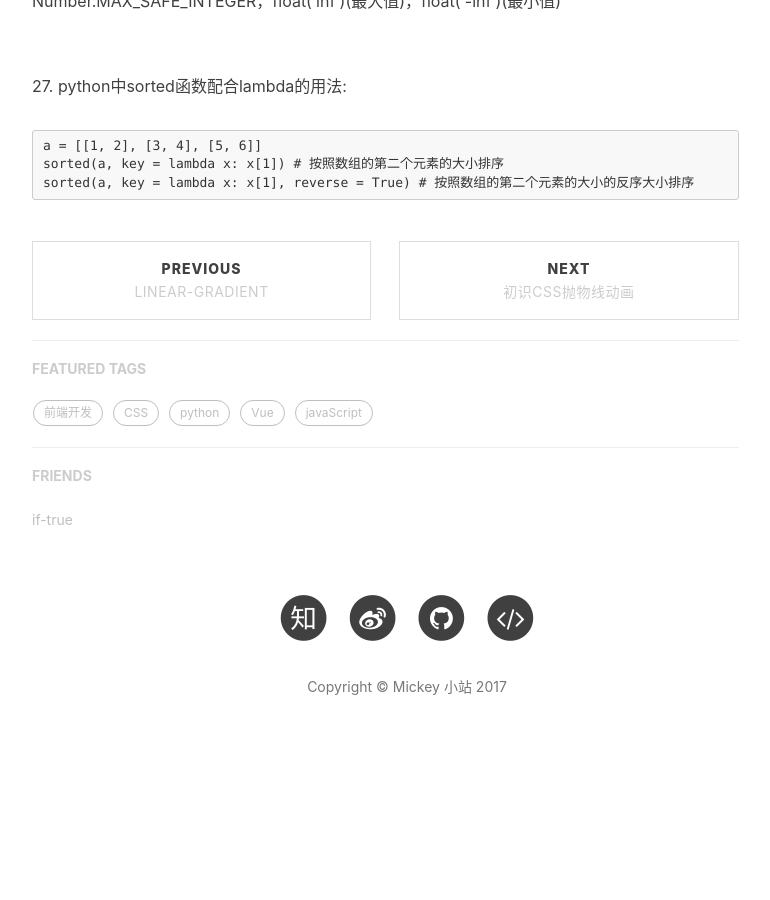
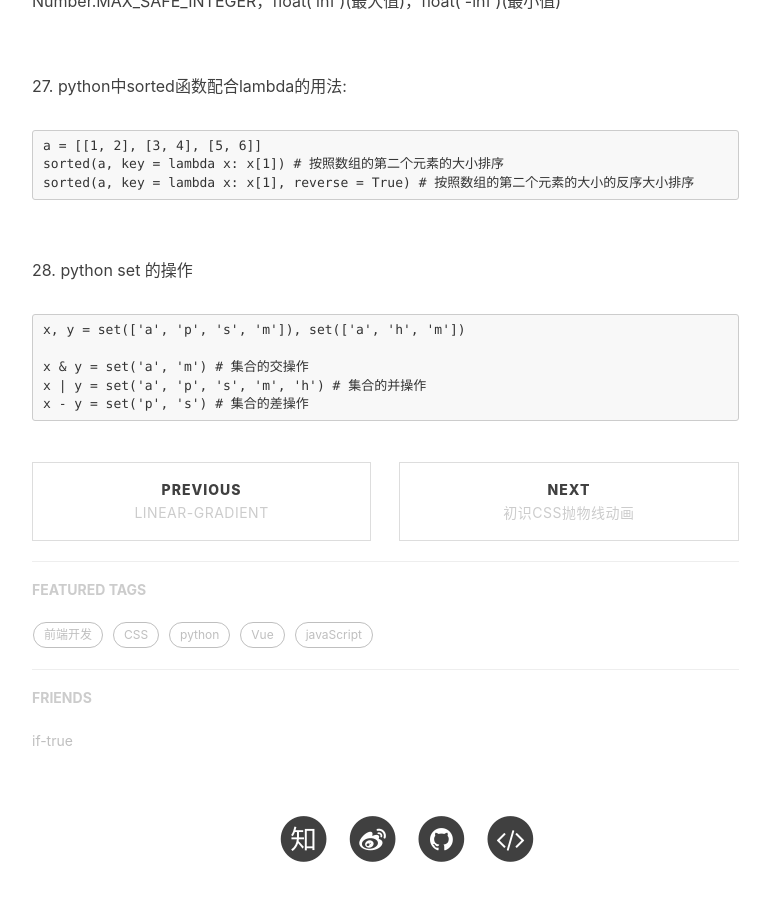
Before and after one commit to mickey0524/mickey0524.github.io, a Jekyll site: the page built from _posts/2017-08-05-begin-python.md, in a window 1280 px wide and 900 px high, scrolled down 6282 px. Shown: the whole window, without its empty margins (233-1003 px from the left). Built offline with Jekyll 4.4.1, drawn with Linux system fonts in a browser that asks for light colours; nearby versions of some CDN libraries; comment, search, counter and statistics services are not loaded; before the commit the page ends 7073 px from its top, so only the background shows below that.

Commit message:
feat(python): begin-python 增加集合的交，并和差操作

````diff
--- a/_posts/2017-08-05-begin-python.md
+++ b/_posts/2017-08-05-begin-python.md
@@ -206,3 +206,13 @@
 sorted(a, key = lambda x: x[1]) # 按照数组的第二个元素的大小排序
 sorted(a, key = lambda x: x[1], reverse = True) # 按照数组的第二个元素的大小的反序大小排序
 ```
+
+<br>28. python set 的操作
+
+```
+x, y = set(['a', 'p', 's', 'm']), set(['a', 'h', 'm'])
+
+x & y = set('a', 'm') # 集合的交操作
+x | y = set('a', 'p', 's', 'm', 'h') # 集合的并操作
+x - y = set('p', 's') # 集合的差操作
+```
````
